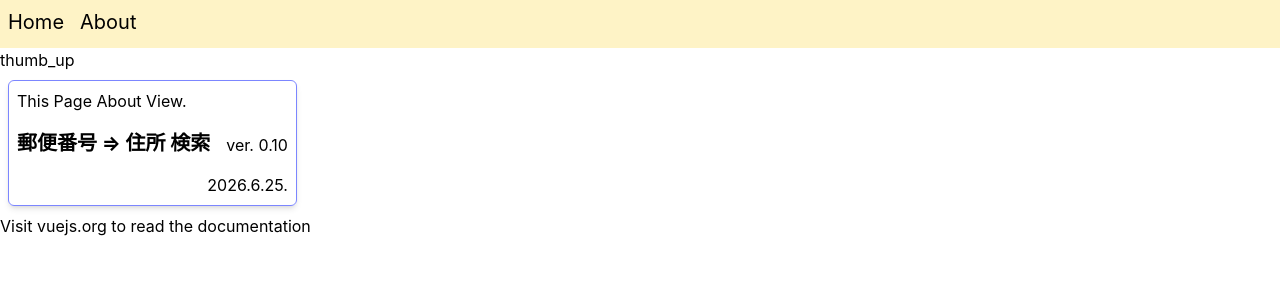
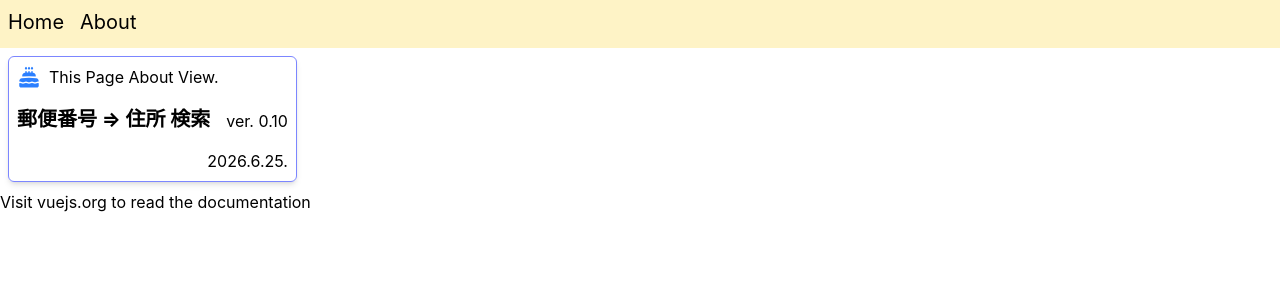
Before and after one commit to kito-pc16/hello-world, a Vue app: page /about in a window 1280 px wide. Shown: the top 300 px of the page. Built offline with nearby package versions, Linux system fonts and the light colour scheme; the HTML template or start-up script is replaced by a standard one.

Commit message:
Pending changes exported from your codespace

```diff
--- a/package.json
+++ b/package.json
@@ -12,6 +12,7 @@
     "format": "oxfmt src/"
   },
   "dependencies": {
+    "@heroicons/vue": "^2.2.0",
     "@tailwindcss/vite": "^4.3.1",
     "axios": "^1.18.1",
     "tailwindcss": "^4.3.1",
--- a/src/views/AboutView.vue
+++ b/src/views/AboutView.vue
@@ -1,7 +1,12 @@
+<script setup lang="ts">
+import { CakeIcon } from '@heroicons/vue/24/solid'
+</script>
 <template>
-    <span class="material-symbols-outlined">thumb_up</span>
     <div class="flex flex-col gap-4 border border-indigo-400 rounded-md p-2 m-2 shadow-md w-fit">
-        <p>This Page About View.</p>
+        <div class="flex gap-2">
+            <CakeIcon class="size-6 text-blue-500" />
+            <p>This Page About View.</p>
+        </div>
         <div class="flex items-end gap-4">
             <p class="text-xl font-bold">郵便番号 ⇒ 住所 検索</p>
             <p>ver. 0.10</p>
```
Also changed, not shown: 2 other files (tests, documents, lock files or other folders).
